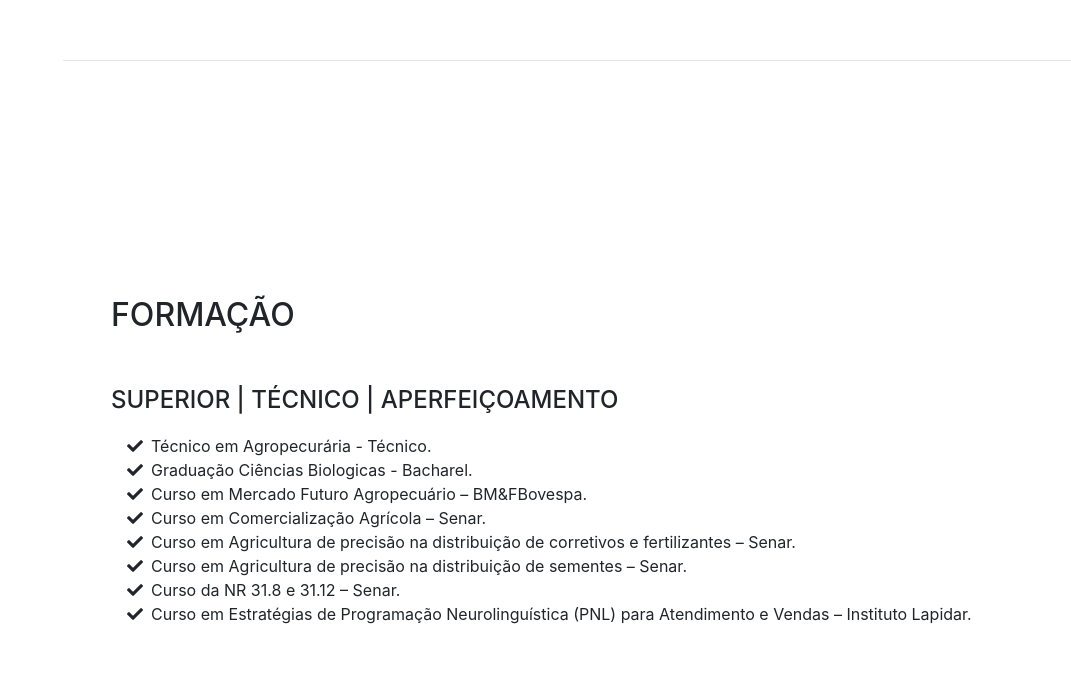
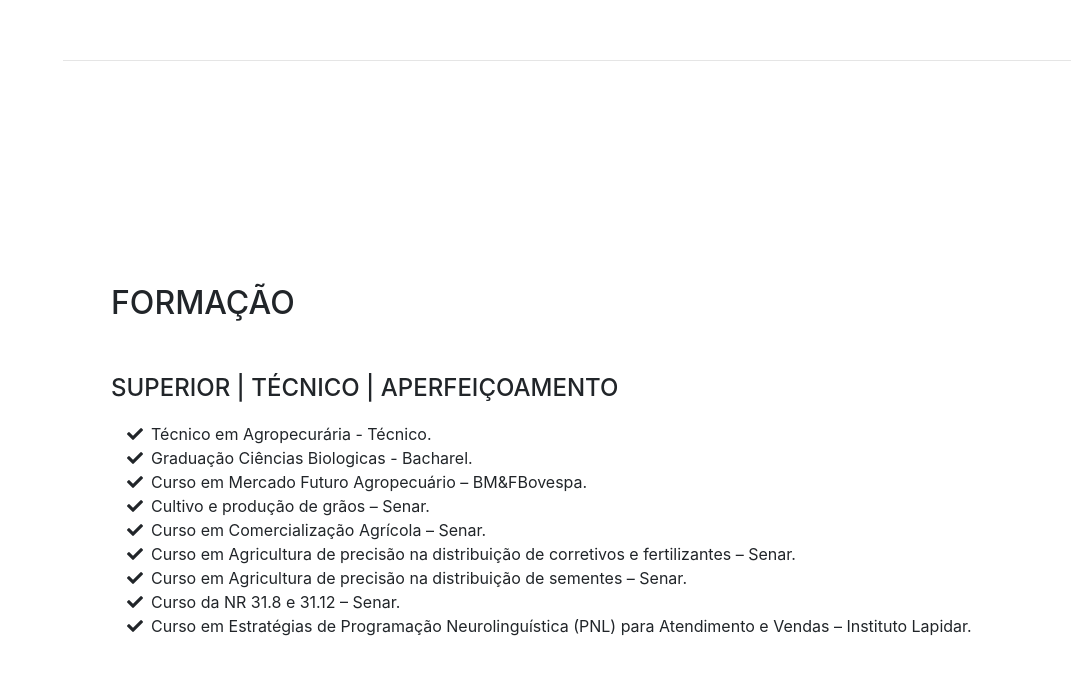
Before and after one commit to brunoagro/brunoagro.github.io, a website with bundled scripts: page index.html in a window 1280 px wide. Shown: the part 1541-2215 px from the top of the page, without its empty margins (209-1280 px from the left). Built offline with nearby package versions, Linux system fonts and the light colour scheme; a web font is replaced by a local one.

Commit message:
Add curso de aperfeiçoamente senar 2019

```diff
--- a/index.html
+++ b/index.html
@@ -142,6 +142,9 @@
                     <li>
                         <i class="fa-li fa fa-check"></i>Curso em Mercado Futuro Agropecuário – BM&FBovespa.
                     </li>
+					<li>
+                        <i class="fa-li fa fa-check"></i>Cultivo e produção de grãos – Senar.
+                    </li>
                     <li>
                         <i class="fa-li fa fa-check"></i>Curso em Comercialização Agrícola – Senar.
                     </li>
```
